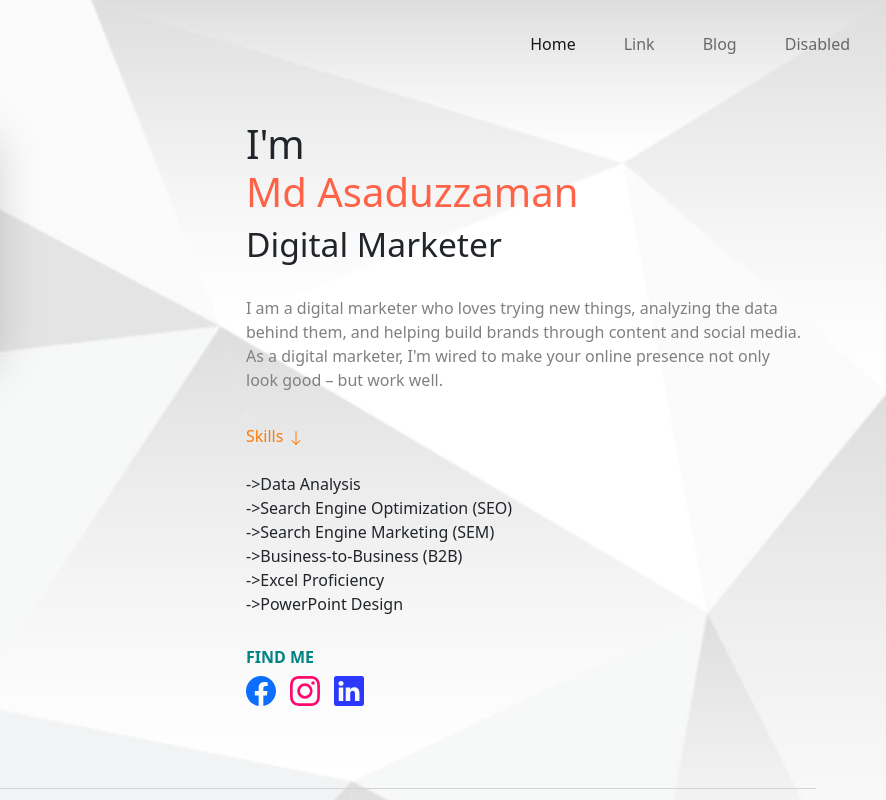
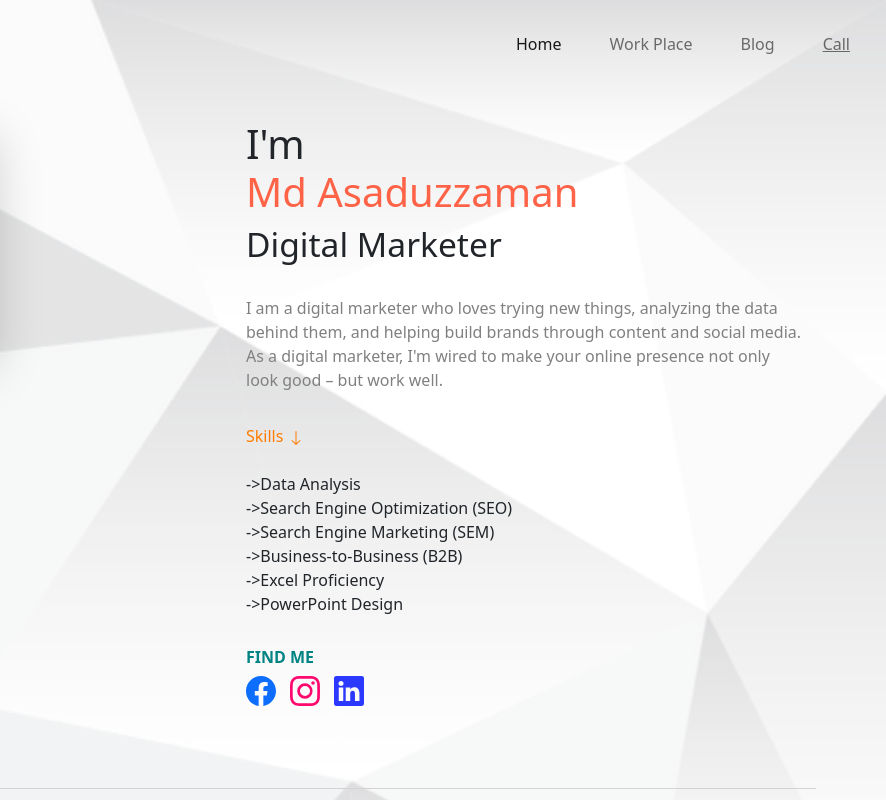
Before and after one commit to Shohanuzzaman-Omi/asaduzzman, a plain HTML site: page index.html in a window 1280 px wide. Shown: the top 800 px of the page, 394-1280 px from the left. Drawn offline with nearby package versions, Linux system fonts and the light colour scheme.

Commit message:
New code

```diff
--- a/index.html
+++ b/index.html
@@ -25,13 +25,13 @@
             <a class="nav-link active m-3" aria-current="page" href="#">Home</a>
           </li>
           <li class="nav-item">
-            <a class="nav-link m-3" href="#">Link</a>
+            <a class="nav-link m-3" href="#work-place">Work Place</a>
           </li>
           <li class="nav-item">
             <a class="nav-link m-3" href="#">Blog</a>
           </li>
           <li class="nav-item">
-            <a class="nav-link m-3">Disabled</a>
+            <a class="nav-link m-3"><u>Call</u></a>
           </li>
         </ul>
       </div>
@@ -89,7 +89,7 @@
 
   <div class="container space"></div>
 
-  <div class="banner-sec2">
+  <div class="banner-sec2" id="work-place">
     <div class="container marg-top">
       <h3 style="text-align: center;">Work Place</h3>
       <div class="row row-cols-1 row-cols-md-3 g-4">
```
